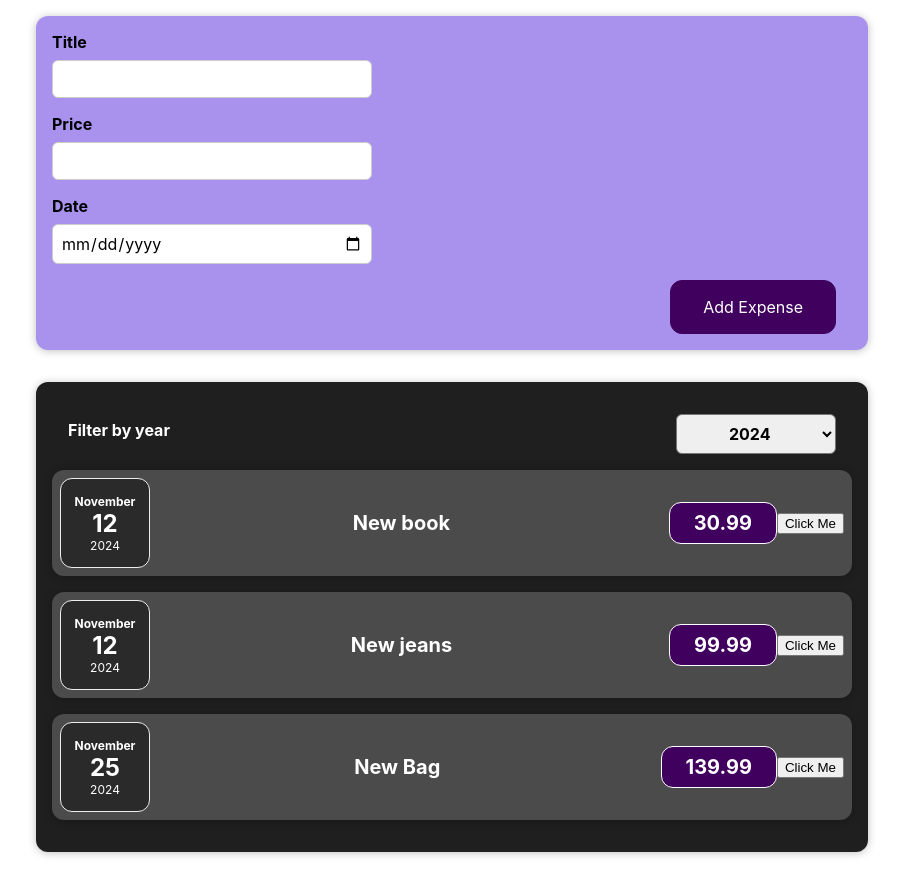
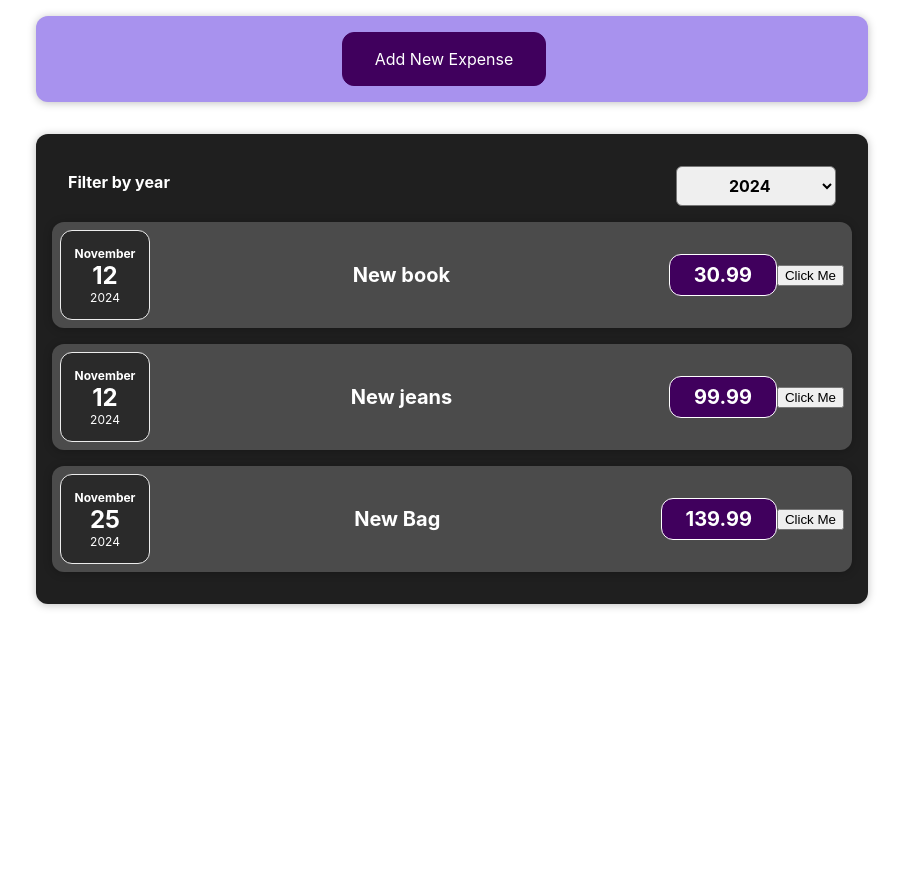
Before and after one commit to sten-tonisfeldmann-hub/codespaces-react, a React (Vite) app: page / in a window 1280 px wide. Shown: the whole page, without its empty margins (188-1091 px from the left). After the commit the page ends 800 px from the top, so only its background shows below. Built offline with nearby package versions, Linux system fonts and the light colour scheme.

Commit message:
Ülesanne 16

```diff
--- a/src/components/NewExpense/ExpenseForm.jsx
+++ b/src/components/NewExpense/ExpenseForm.jsx
@@ -34,44 +34,43 @@ const ExpenseForm = (props) => {
             event.preventDefault();
             const expenseData = {
                 title: userInput.enteredTitle,
-                price: userInput.enteredPrice,
+                price: Number(userInput.enteredPrice),
                 date: new Date(userInput.enteredDate)
             }
             props.onSaveExpenseData(expenseData)
-            setuserInput({
-                enteredTitle: '',
-                enteredPrice: '',
-                enteredDate: ''
-            })
         }
 
     return (
         <form onSubmit={submitHandler}>
             <div className="new-expense__controls">
                 <div className="new-expense__control">
-                    <label>Title</label>
+                    <label htmlFor="expense-title">Title</label>
                     <input
+                        id="expense-title"
                         type="text"
+                        required
                         onChange={titleChangeHandler}
                         value={userInput.enteredTitle}
                     />
                 </div>
                 <div className="new-expense__control">
-                    <label>Price</label>
+                    <label htmlFor="expense-price">Amount</label>
                     <input
+                        id="expense-price"
                         type="number"
                         min="0.01"
                         step="0.01"
+                        required
                         onChange={priceChangeHandler}
                         value={userInput.enteredPrice}
                     />
                 </div>
                 <div className="new-expense__control">
-                    <label>Date</label>
+                    <label htmlFor="expense-date">Date</label>
                     <input
+                        id="expense-date"
                         type="date"
-                        min="2024-11-12"
-                        max="2030-01-31"
+                        required
                         onChange={dateChangeHandler}
                         value={userInput.enteredDate}
                     />
@@ -79,6 +78,9 @@ const ExpenseForm = (props) => {
             </div>
             <div className="new-expense__actions">
                 <button type="submit">Add Expense</button>
+                <button type="button" onClick={props.onCancel}>
+                    Cancel
+                </button>
             </div>
         </form>
     )
--- a/src/components/NewExpense/NewExpense.jsx
+++ b/src/components/NewExpense/NewExpense.jsx
@@ -1,18 +1,40 @@
+import { useState } from 'react';
 import ExpenseForm from "./ExpenseForm"
 import './NewExpense.css'
 
 const NewExpense = (props) => {
+    const [isEditing, setIsEditing] = useState(false);
+
+    const startEditingHandler = () => {
+        setIsEditing(true);
+    }
+
+    const stopEditingHandler = () => {
+        setIsEditing(false);
+    }
+
     const saveExpenseDataHandler = (enteredExpenseData) => {
         const expenseData = {
             ...enteredExpenseData,
             id: Math.random().toString()
         }
         props.onAddExpense(expenseData)
+        stopEditingHandler();
     }
 
     return (
         <div className="new-expense">
-            <ExpenseForm onSaveExpenseData={saveExpenseDataHandler}/>
+            {!isEditing && (
+                <button type="button" onClick={startEditingHandler}>
+                    Add New Expense
+                </button>
+            )}
+            {isEditing && (
+                <ExpenseForm
+                    onSaveExpenseData={saveExpenseDataHandler}
+                    onCancel={stopEditingHandler}
+                />
+            )}
         </div>
 
     )
```
Also changed, not shown: 1 other file (tests, documents, lock files or other folders).
